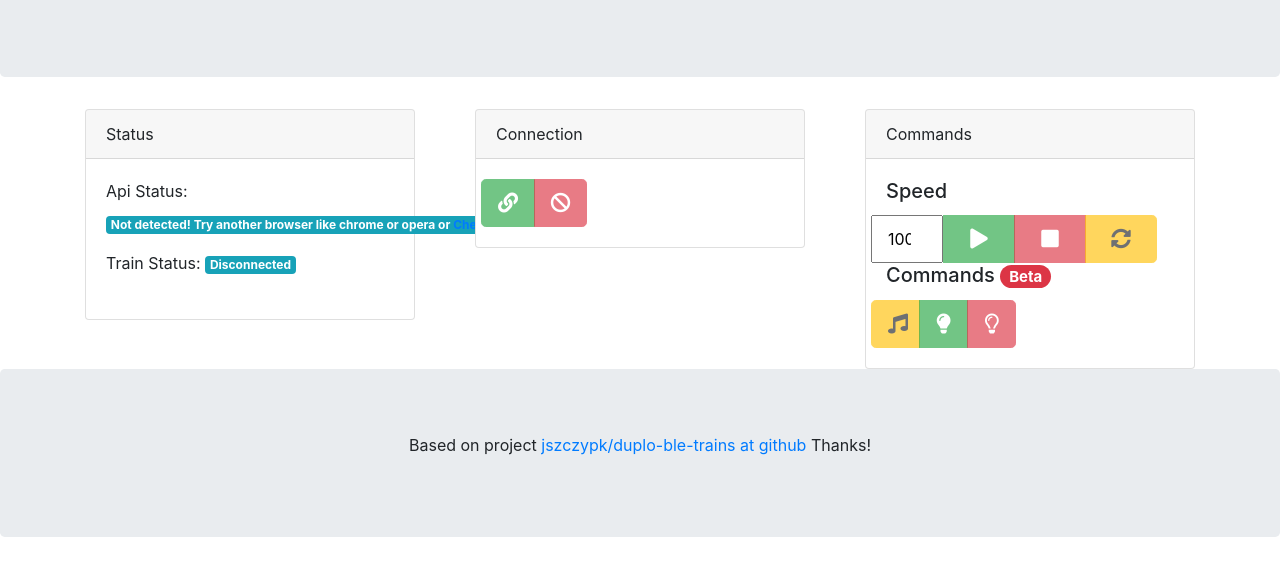
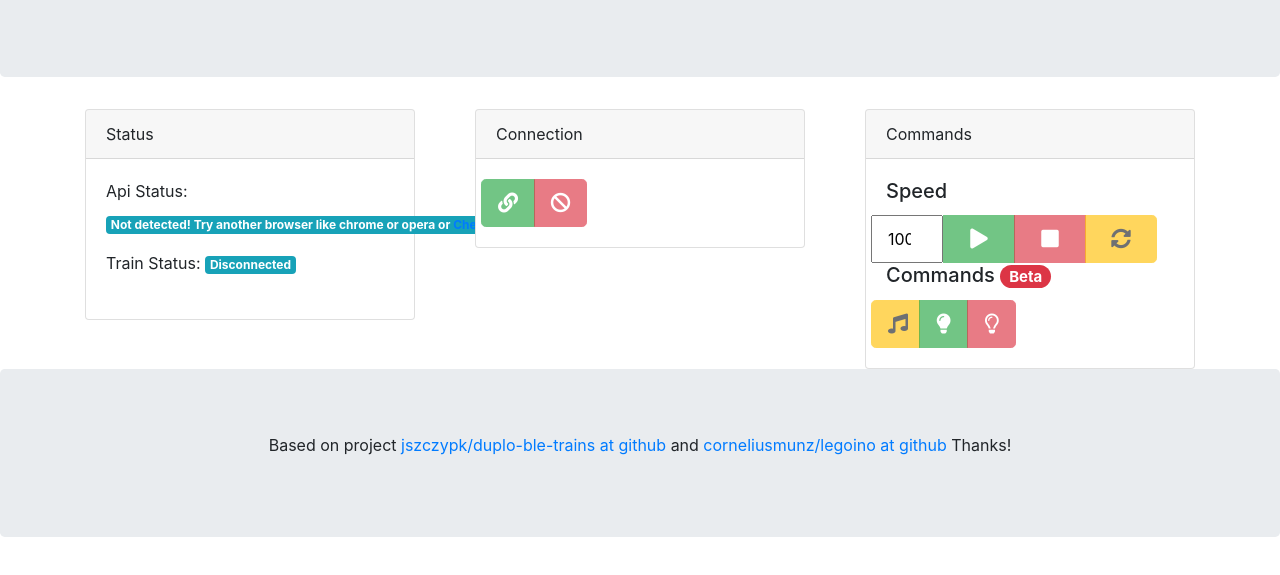
Before and after one commit to duplo-ble-trains/duplo-ble-trains.github.io, a plain HTML site: page index.html in a window 1280 px wide. Shown: the part 147-722 px from the top of the page. Drawn offline with nearby package versions, Linux system fonts and the light colour scheme.

Commit message:
Update index.html

```diff
--- a/index.html
+++ b/index.html
@@ -93,7 +93,7 @@
 
 	<footer class="jumbotron text-center" style="margin-bottom:0">
 		<p>Based on project <a href="https://github.com/jszczypk/duplo-ble-trains">jszczypk/duplo-ble-trains at
-				github</a> Thanks!</p>
+				github</a>  and  <a href="https://github.com/corneliusmunz/legoino">corneliusmunz/legoino at github</a> Thanks!</p>
 	</footer>
 </body>
 </html>
```
